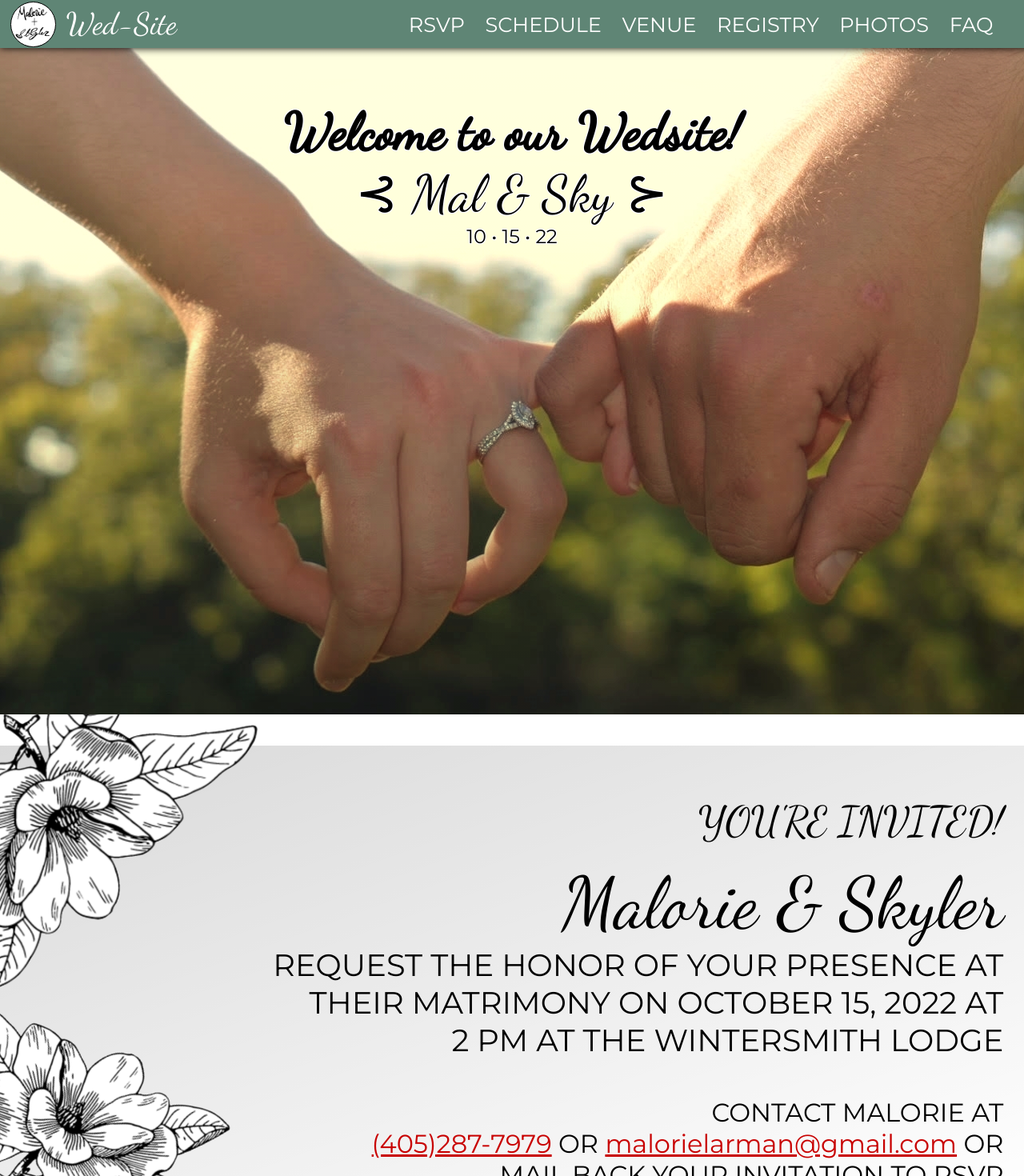
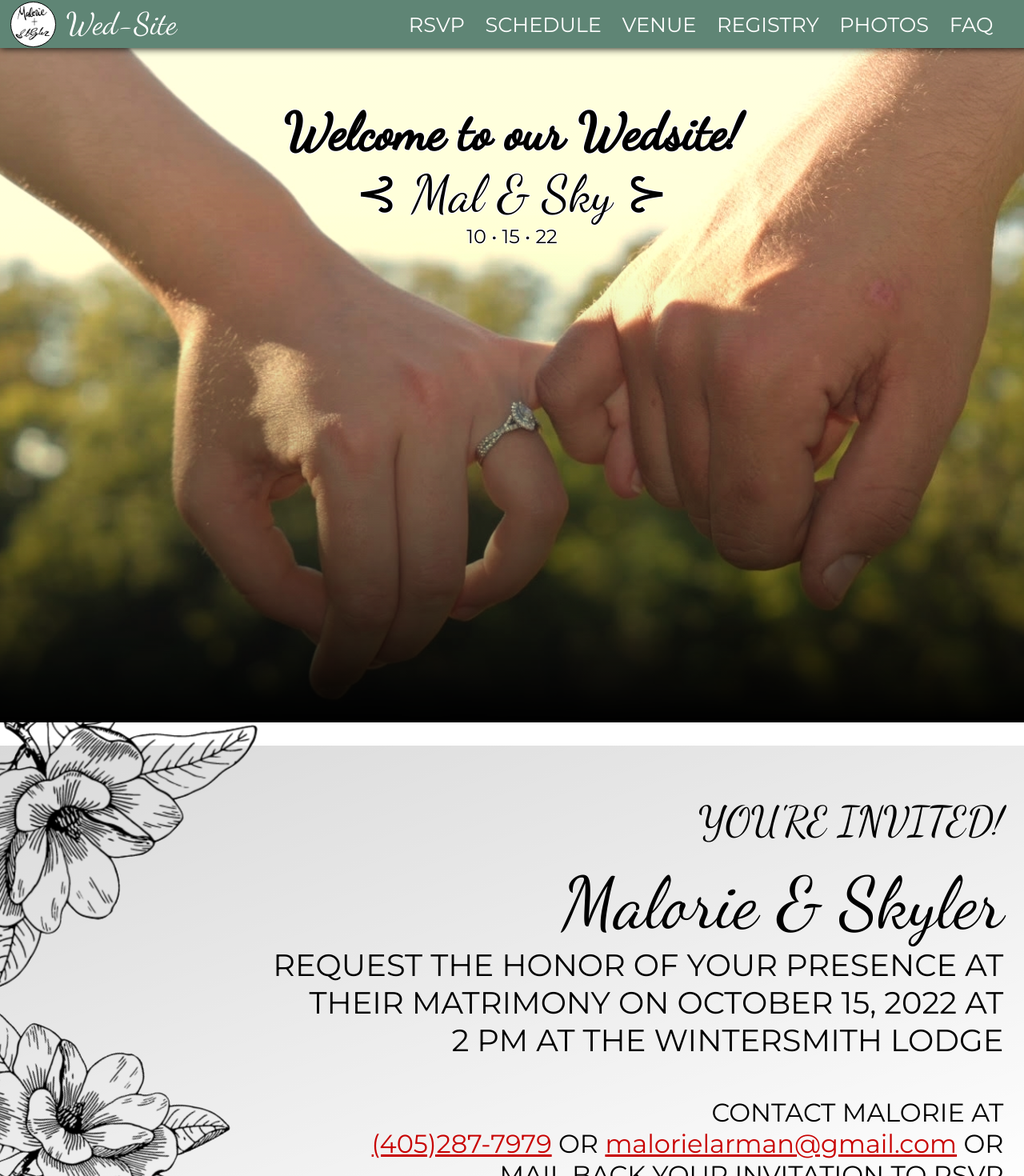
Before and after one commit to SkylerRiggle/wedsite, a React (Create React App) app: page / in a window 1280 px wide. Shown: the top 1470 px of the page at 80% size. Built offline with nearby package versions, Linux system fonts and the light colour scheme.

Commit message:
Link Click Fix

```diff
--- a/src/pages/RSVP.tsx
+++ b/src/pages/RSVP.tsx
@@ -6,7 +6,7 @@ function RSVP() {
   return (
     <div className='rsvp-background' id='rsvp'>
       <div className='dual-column'>
-        <div style={{width:'25%', height:'30vw'}}>
+        <div style={{width:'25%', height:'30vw', zIndex:'-1'}}>
           <img src={Flower} alt="flower" style={{width:'40vw', transform:'rotate(-90deg) translate(20vw, -14vw)'}}/>
           <img src={Flower} alt="flower" style={{width:'35vw', transform:'rotate(160deg) translate(3vw, 28vw)'}}/>
         </div>
@@ -30,7 +30,6 @@ function RSVP() {
             <p>MAIL BACK YOUR INVITATION TO RSVP</p>
           </div>
         </div>
-
       </div>
     </div>
   );
--- a/src/styles/App.css
+++ b/src/styles/App.css
@@ -10,6 +10,7 @@
 
 a {
   color: rgb(200, 0, 0);
+  z-index: 99;
 }
 
 .fancy-title {
@@ -33,9 +34,10 @@ a {
 .header {
   background-image: url('../images/twohands.jpg'),
   radial-gradient(rgba(255, 238, 178, 0.05), rgba(255, 238, 178, 0.15)),
-  linear-gradient(rgba(255, 255, 255, 0.1), rgba(0, 25, 0, 0.35));
+  linear-gradient(rgba(255, 255, 255, 0.1), rgba(0, 25, 0, 0.35)),
+  linear-gradient(transparent, 85%, black);
   background-blend-mode: overlay;
-
+  background-attachment: fixed;
   background-repeat: no-repeat;
   background-position: center;
   background-size: 100%;
@@ -54,7 +56,6 @@ a {
   padding-top: 5vw;
   padding-bottom: 2vw;
   position: relative;
-  z-index: -1;
 }
 
 /** Schedule **/
@@ -195,7 +196,7 @@ a {
 /** Small Screen **/
 @media only screen and (max-width: 1329px) {
   .header {
-    background-size: auto 855px;
+    background-size: auto 875px;
   }
 
   .overlay-text {
```
